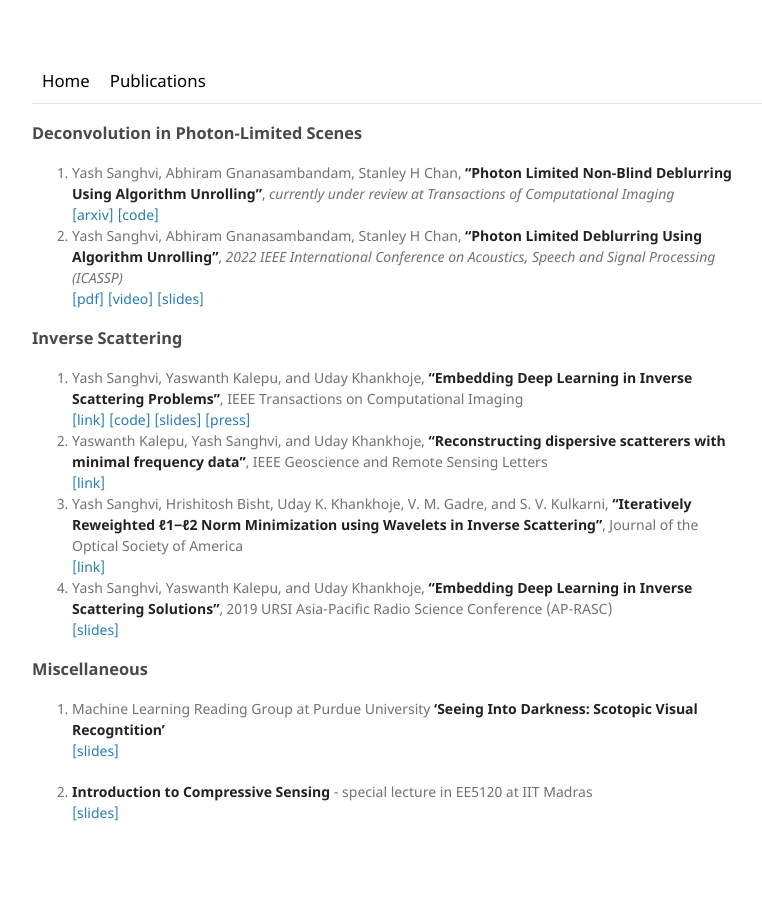
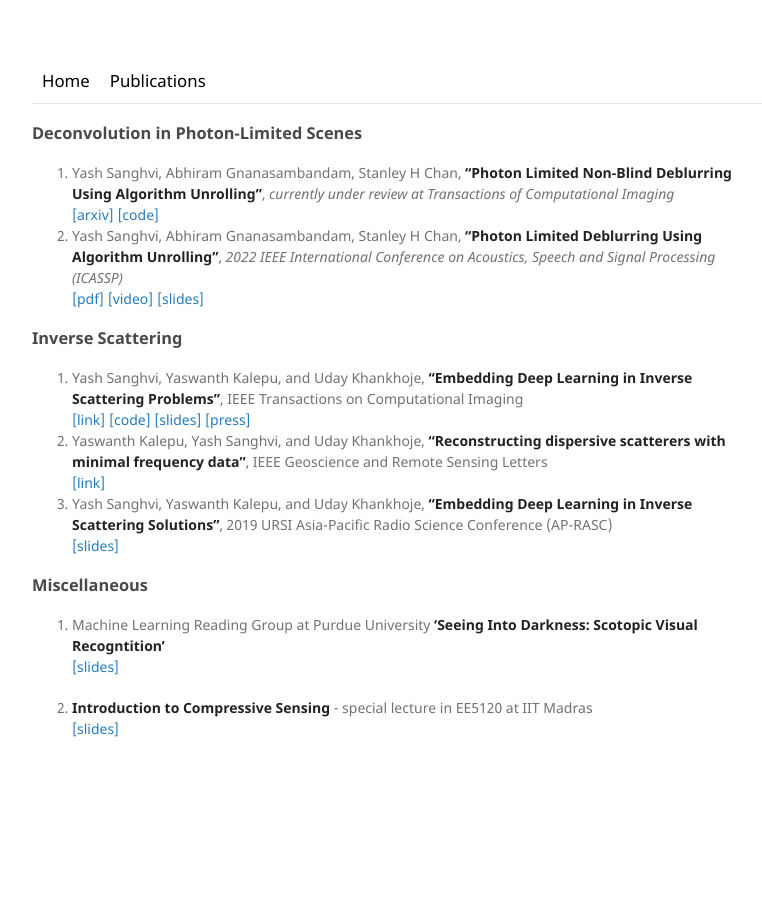
Before and after one commit to sanghviyashiitb/sanghviyashiitb.github.io, a Jekyll site: the page built from publications/index.md, in a window 1280 px wide. Shown: the whole page, without its empty margins (108-870 px from the left). Built offline with Jekyll 4.4.1, drawn with Linux system fonts in a browser that asks for light colours.

Commit message:
Update index.md

```diff
--- a/publications/index.md
+++ b/publications/index.md
@@ -12,9 +12,7 @@ title: Publications
 [[link]](https://ieeexplore.ieee.org/document/8709721) [[code]](https://github.com/sanghviyashiitb/EmbeddingDLinISP-Github) [[slides]](/blog/2019-3-31-URSI) [[press]](https://www.thehindu.com/sci-tech/science/iit-ms-model-detects-cancer-with-deep-learning-microwave/article28422266.ece)
 2. Yaswanth Kalepu, Yash Sanghvi, and Uday Khankhoje, **"Reconstructing dispersive scatterers with minimal frequency data"**, IEEE Geoscience and Remote Sensing Letters <br>
 [[link]](https://ieeexplore.ieee.org/document/8976282)
-3. Yash Sanghvi, Hrishitosh Bisht, Uday K. Khankhoje, V. M. Gadre, and S. V. Kulkarni, **"Iteratively Reweighted ℓ1−ℓ2 Norm Minimization using Wavelets in Inverse Scattering"**, Journal of the Optical Society of America <br>
-[[link]](https://www.osapublishing.org/josaa/abstract.cfm?uri=josaa-37-4-680)
-2. Yash Sanghvi, Yaswanth Kalepu, and Uday Khankhoje, **"Embedding Deep Learning in Inverse Scattering Solutions"**, 2019 URSI Asia-Pacific Radio Science Conference (AP-RASC) <br>
+3. Yash Sanghvi, Yaswanth Kalepu, and Uday Khankhoje, **"Embedding Deep Learning in Inverse Scattering Solutions"**, 2019 URSI Asia-Pacific Radio Science Conference (AP-RASC) <br>
 [[slides]](/blog/2019-3-31-URSI)
 
 ### Miscellaneous
```
